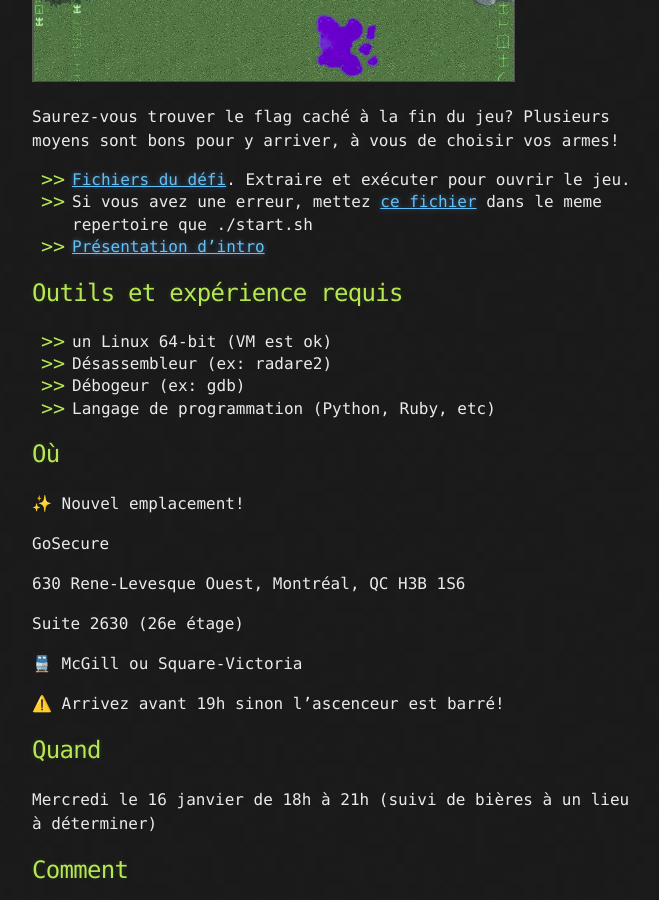
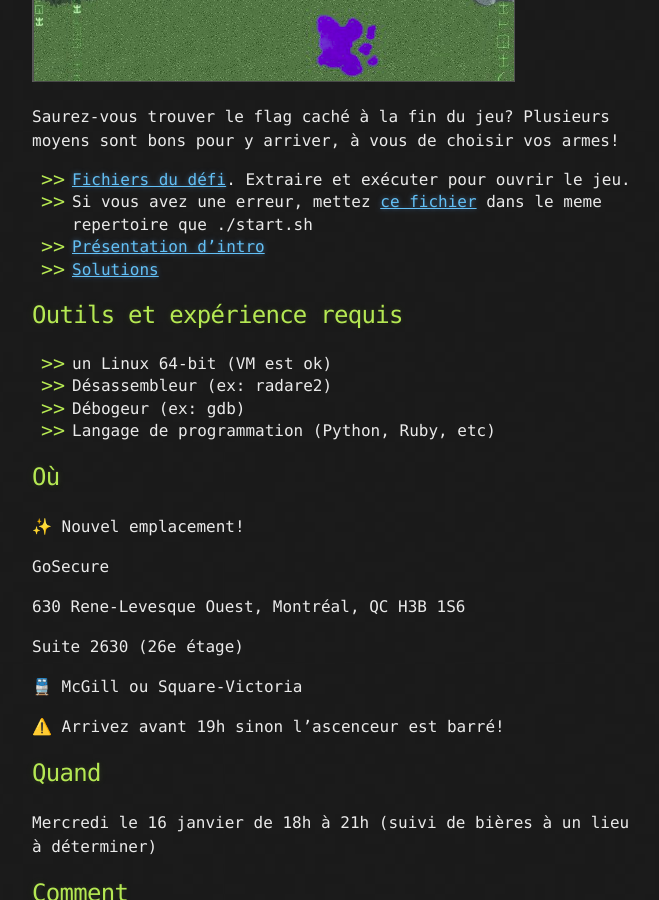
Before and after one commit to montrehack/montrehack.github.com, a Jekyll site: the page built from _posts/2019-01-16-warp-pipes.md, in a window 1280 px wide and 900 px high, scrolled down 933 px. Shown: the whole window, without its empty margins (308-967 px from the left). Built offline with Jekyll 4.4.1, drawn with Linux system fonts in a browser that asks for light colours; emoji names are drawn with the system emoji font; comment, search, counter and statistics services are not loaded.

```diff
--- a/_posts/2019-01-16-warp-pipes.md
+++ b/_posts/2019-01-16-warp-pipes.md
@@ -23,6 +23,7 @@ pour y arriver, à vous de choisir vos armes!
   Extraire et exécuter pour ouvrir le jeu.
 * Si vous avez une erreur, mettez [ce fichier](https://www.dropbox.com/s/l4nlbj46lze2ghp/libjpeg.so.8?dl=0) dans le meme repertoire que ./start.sh
 * [Présentation d'intro](https://docs.google.com/presentation/d/1WOPJvqHABDLBhT5zs0IxeJB_FMUIOi5anQtPiTRmCxE/)
+* [Solutions](https://gist.github.com/Dave1840438/e6b1c0fc84883513993b18db075fdda0)
 
 
 ## Outils et expérience requis
```
Also changed, not shown: other parts of _posts/2019-01-16-warp-pipes.md (+1 -0 lines).
